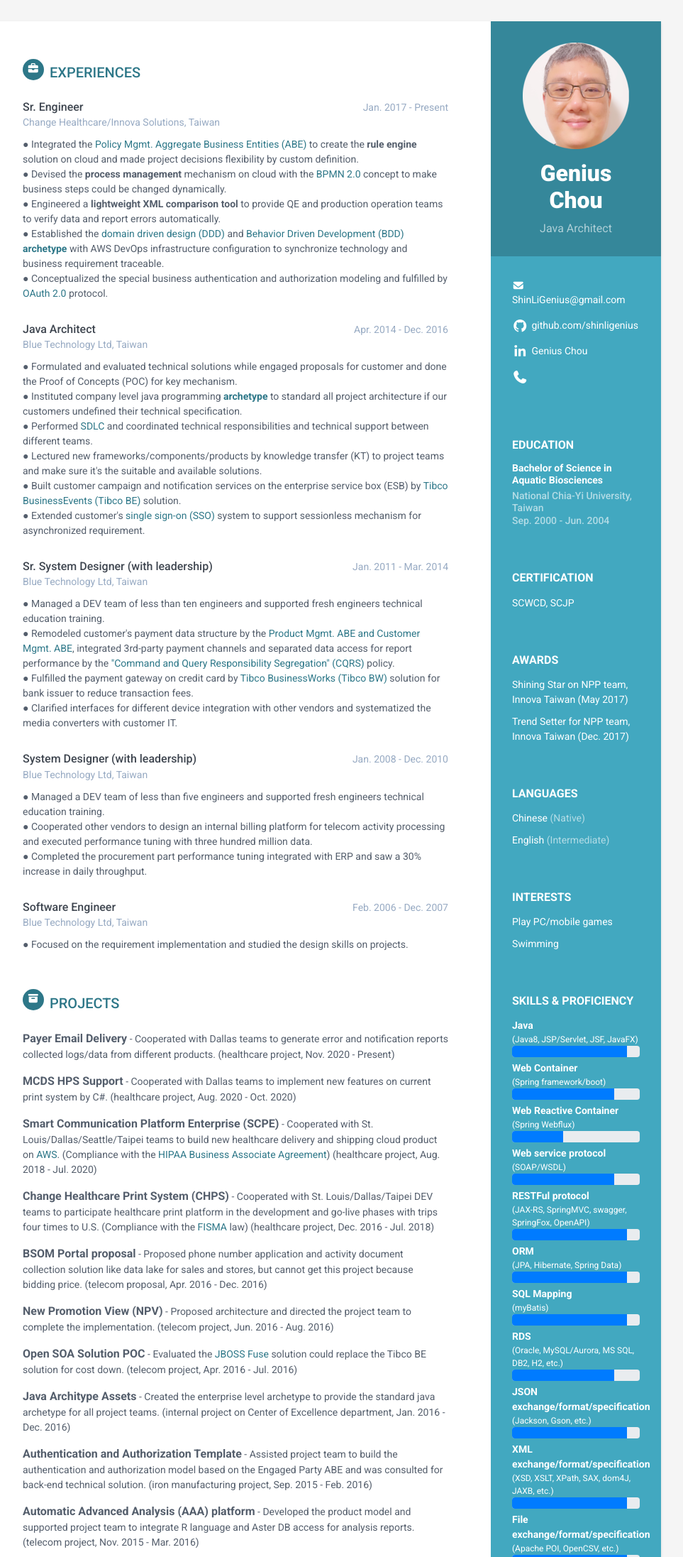
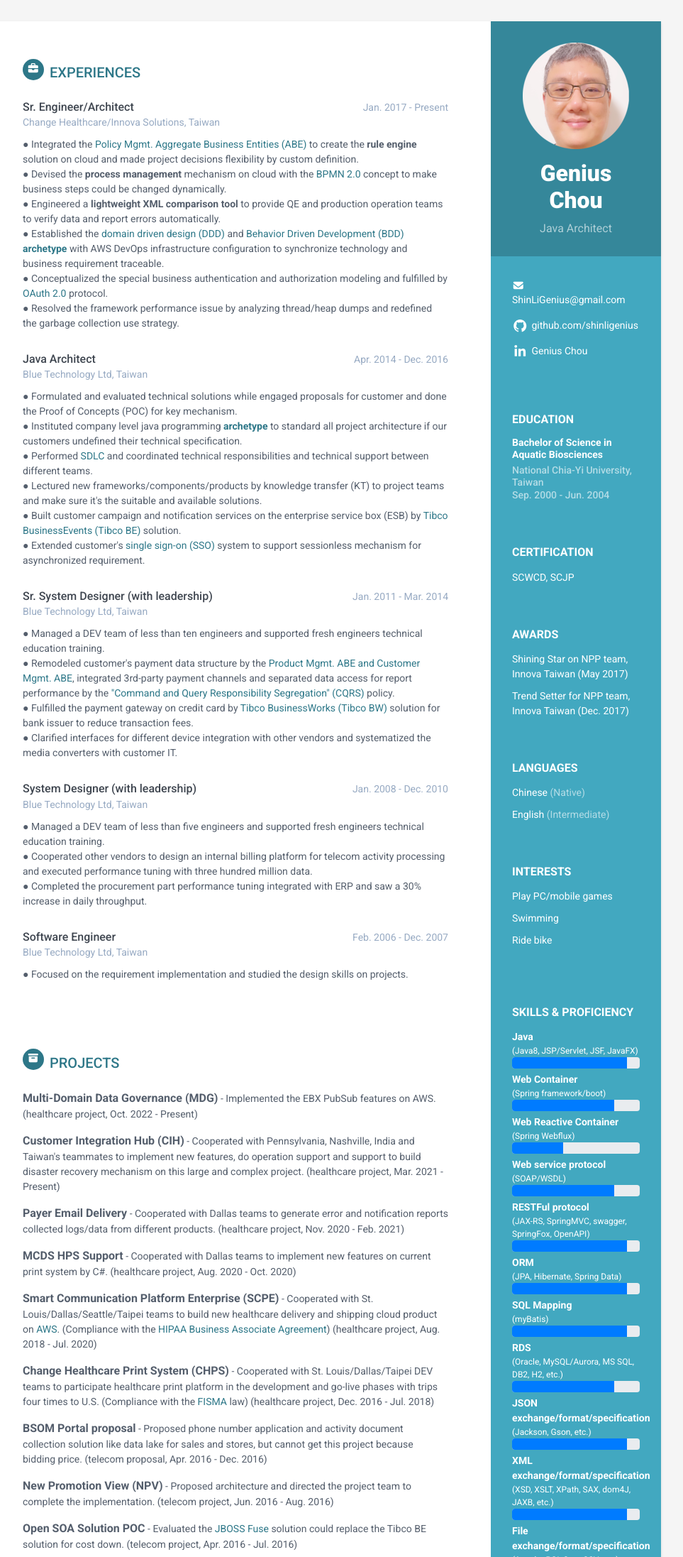
Before and after one commit to shinligenius/english-cv, a plain HTML site: page index.html in a window 1280 px wide. Shown: the top 2193 px of the page at 71% size, without its empty margins (188-1151 px from the left). Drawn offline with Linux system fonts and the light colour scheme.

Commit message:
update project history

```diff
--- a/index.html
+++ b/index.html
@@ -30,9 +30,8 @@
                     <li class="email"><i class="fas fa-envelope"></i><a href="mailto: ShinLiGenius@gmail.com">ShinLiGenius@gmail.com</a></li>
 					<li class="github"><i class="fab fa-github"></i><a href="https://github.com/shinligenius" target="_blank">github.com/shinligenius</a></li>
 					<li class="linkedin"><i class="fab fa-linkedin-in"></i><a href="https://www.linkedin.com/in/genius-chou" target="_blank">Genius Chou</a></li>
-					<li class="phone"><i class="fas fa-phone"></i></li>
 					<!--
-                    <li class="phone"><i class="fas fa-phone"></i><a href="tel:0123 456 789">0123 456 789</a></li>
+                    <li class="phone"><i class="fas fa-phone"></i><a href="tel:+886987654321">(886) 0987-654-321</a></li>
                     <li class="website"><i class="fas fa-globe"></i><a href="https://themes.3rdwavemedia.com/bootstrap-templates/resume/orbit-free-resume-cv-bootstrap-theme-for-developers/" target="_blank">portfoliosite.com</a></li>
                     <li class="twitter"><i class="fab fa-twitter"></i><a href="https://twitter.com/3rdwave_themes" target="_blank">@twittername</a></li>
 					-->
@@ -58,7 +57,7 @@
                 <h2 class="container-block-title">Awards</h2>
                 <ul class="list-unstyled interests-list">
                     <li>Shining Star on NPP team, Innova Taiwan (May 2017)</li>
-                    <li>Trend Setter for NPP team, Innova Taiwan (Dec. 2017)</span></li>
+                    <li>Trend Setter for NPP team, Innova Taiwan (Dec. 2017)</li>
                 </ul>
             </div>
 
@@ -75,9 +74,11 @@
                 <ul class="list-unstyled interests-list">
                     <li>Play PC/mobile games</li>
 					<li>Swimming</li>
+					<li>Ride bike</li>
                 </ul>
             </div>
 
+<br/>
 
 			<div class="skills-container container-block">
                 <h2 class="container-block-title">Skills & Proficiency</h2>
@@ -377,7 +378,7 @@
                 <div class="item">
                     <div class="meta">
                         <div class="upper-row">
-                            <h3 class="job-title">Sr. Engineer</h3>
+                            <h3 class="job-title">Sr. Engineer/Architect</h3>
                             <div class="time">Jan. 2017 - Present</div>
                         </div>
                         <div class="company">Change Healthcare/Innova Solutions, Taiwan</div>
@@ -388,7 +389,8 @@
 						● Devised the <b>process management</b> mechanism on cloud with the <a href="https://en.wikipedia.org/wiki/Business_Process_Model_and_Notation" target="_blank">BPMN 2.0</a> concept to make business steps could be changed dynamically.<br/>
 						● Engineered a <b>lightweight XML comparison tool</b> to provide QE and production operation teams to verify data and report errors automatically.<br/>
 						● Established the <a href="https://en.wikipedia.org/wiki/Domain-driven_design" target="_blank">domain driven design (DDD)</a> and <a href="https://en.wikipedia.org/wiki/Behavior-driven_development" target="_blank">Behavior Driven Development (BDD)</a> <b><a href="https://maven.apache.org/guides/introduction/introduction-to-archetypes.html" target="_blank">archetype</a></b> with AWS DevOps infrastructure configuration to synchronize technology and business requirement traceable.<br/>
-						● Conceptualized the special business authentication and authorization modeling and fulfilled by <a href="https://oauth.net/2/" target="_blank">OAuth 2.0</a> protocol.
+						● Conceptualized the special business authentication and authorization modeling and fulfilled by <a href="https://oauth.net/2/" target="_blank">OAuth 2.0</a> protocol.<br/>
+						● Resolved the framework performance issue by analyzing thread/heap dumps and redefined the garbage collection use strategy.
 						</p>
                     </div>
                 </div>
@@ -461,6 +463,8 @@
                     </div>
                 </div>
             </section>
+<br/>
+<br/>
 
             <section class="section projects-section">
                 <h2 class="section-title"><span class="icon-holder"><i class="fas fa-archive"></i></span>Projects</h2>
@@ -470,9 +474,19 @@
                 </div>
 				-->
 				<div class="item">
+                    <span class="project-title">Multi-Domain Data Governance (MDG)</span> -
+                    <span class="project-tagline">Implemented the EBX PubSub features on AWS.</span>
+					<span>(healthcare project, Oct. 2022 - Present)</span>
+                </div>
+				<div class="item">
+                    <span class="project-title">Customer Integration Hub (CIH)</span> -
+                    <span class="project-tagline">Cooperated with Pennsylvania, Nashville, India and Taiwan's teammates to implement new features, do operation support and support to build disaster recovery mechanism on this large and complex project.</span>
+					<span>(healthcare project, Mar. 2021 - Present)</span>
+                </div>
+				<div class="item">
                     <span class="project-title">Payer Email Delivery</span> -
                     <span class="project-tagline">Cooperated with Dallas teams to generate error and notification reports collected logs/data from different products.</span>
-					<span>(healthcare project, Nov. 2020 - Present)</span>
+					<span>(healthcare project, Nov. 2020 - Feb. 2021)</span>
                 </div>
 				<div class="item">
                     <span class="project-title">MCDS HPS Support</span> -
@@ -559,6 +573,8 @@
                     <span class="project-tagline">Designed an internal simple web tool to invoke EJB 1/2/3 and SOAP protocols.</span>
 					<span>(telecom project, May 2014 - Jan. 2015)</span>
                 </div>
+<br/>
+
 				<div class="item">
                     <span class="project-title">Simple Billing Controlling Center (SBCC) upgrade</span> -
                     <span class="project-tagline">Upgraded the <a href="https://docs.oracle.com/middleware/1213/wls/INTRO/ejbs.htm" target="_blank">Oracle Weblogic EJB to EJB3</a> and implemented some services using the <a href="https://simple.wikipedia.org/wiki/SOAP_(protocol)" target="_blank">SOAP protocol</a> on ESB for omni channels.</span>
@@ -596,18 +612,22 @@
                 </div>
                 <div class="item">
                     <span class="project-title">Personal Trust system</span> -
-                    <span class="project-tagline">Migrated the stack, bond, fund and accounting functions from AS400 system to java web platform.</span>
+                    <span class="project-tagline">Migrated the stock, bond, fund and accounting functions from AS400 system to java web platform.</span>
 					<span>(National Science Council project, Feb. 2006 - Mar. 2007)</span>
                 </div>
             </section>
         </div>
     </div>
 
+ <!--
     <footer class="footer">
         <div class="text-center">
-            <!--/* This template is free as long as you keep the footer attribution link. If you'd like to use the template without the attribution link, you can buy the commercial license via our website: themes.3rdwavemedia.com Thank you for your support. :) */-->
-            <small class="copyright">Designed with <i class="fas fa-heart"></i> by <a href="http://themes.3rdwavemedia.com" target="_blank">Xiaoying Riley</a> for developers</small>
+ -->
+			<!--/* This template is free as long as you keep the footer attribution link. If you'd like to use the template without the attribution link, you can buy the commercial license via our website: themes.3rdwavemedia.com Thank you for your support. :) */-->
+<!--
+			<small class="copyright">Designed with <i class="fas fa-heart"></i> by <a href="http://themes.3rdwavemedia.com" target="_blank">Xiaoying Riley</a> for developers</small>
         </div>
     </footer>
+-->
 </body>
 </html>
```
